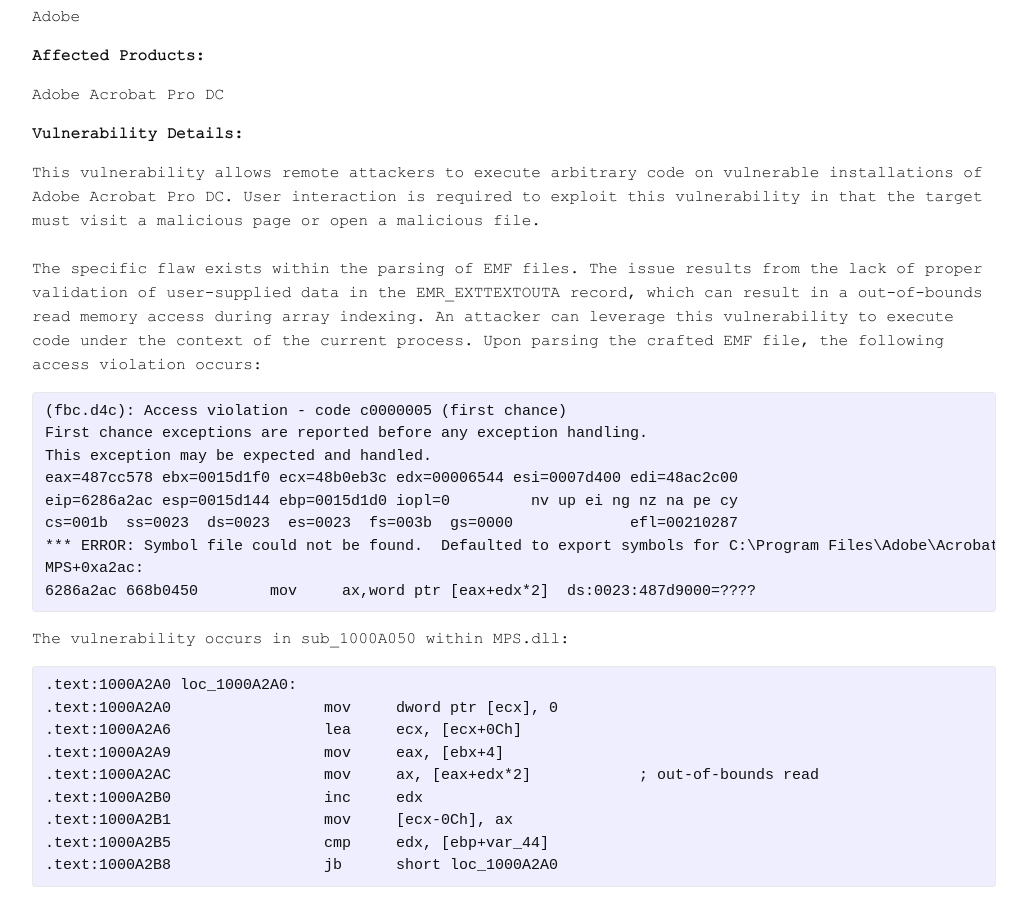
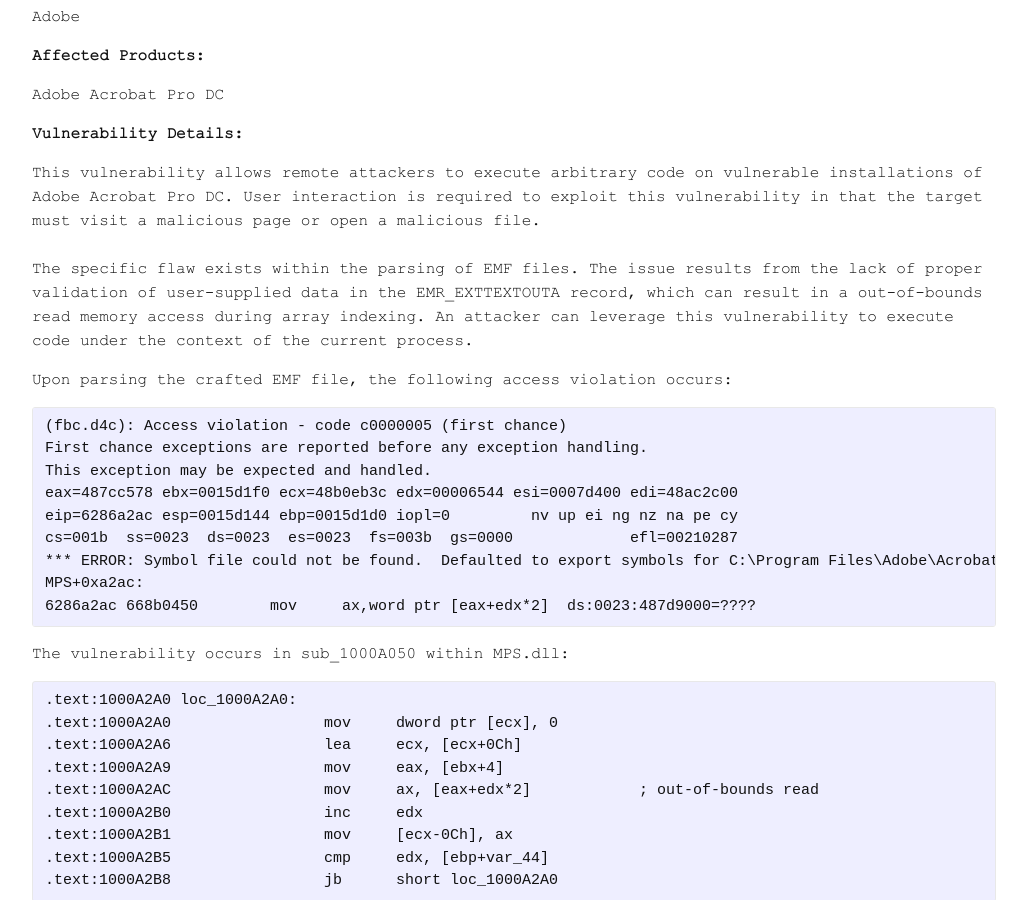
Before and after one commit to sourceincite/sourceincite.github.io, a Jekyll site: the page built from advisories/src-2017-0007.md, in a window 1280 px wide and 900 px high, scrolled down 442 px. Shown: the whole window, without its empty margins (126-1153 px from the left). Built offline with Jekyll 4.4.1, drawn with Linux system fonts in a browser that asks for light colours.

Commit message:
rebuild pages

```diff
--- a/advisories/src-2017-0007.md
+++ b/advisories/src-2017-0007.md
@@ -14,11 +14,11 @@
           ]
 credit: Steven Seeley of Source Incite
 body: |
- This vulnerability allows remote attackers to execute arbitrary code on vulnerable installations of Adobe Acrobat Pro DC. User interaction is required to exploit this vulnerability in that the target must visit a malicious page or open a malicious file.
+ <p class="cn">This vulnerability allows remote attackers to execute arbitrary code on vulnerable installations of Adobe Acrobat Pro DC. User interaction is required to exploit this vulnerability in that the target must visit a malicious page or open a malicious file.
  <br /><br />
- The specific flaw exists within the parsing of EMF files. The issue results from the lack of proper validation of user-supplied data in the EMR_EXTTEXTOUTA record, which can result in a out-of-bounds read memory access during array indexing. An attacker can leverage this vulnerability to execute code under the context of the current process.
+ The specific flaw exists within the parsing of EMF files. The issue results from the lack of proper validation of user-supplied data in the EMR_EXTTEXTOUTA record, which can result in a out-of-bounds read memory access during array indexing. An attacker can leverage this vulnerability to execute code under the context of the current process.</p>
 
- Upon parsing the crafted EMF file, the following access violation occurs:
+ <p>Upon parsing the crafted EMF file, the following access violation occurs:</p>
  <pre>
  (fbc.d4c): Access violation - code c0000005 (first chance)
  First chance exceptions are reported before any exception handling.
@@ -69,7 +69,7 @@
 </ul>
 {% endif %}
 **Vulnerability Details:**
-<p class="cn">{{page.body}}</p>
+{{page.body}}
 
 **Vendor Response:**
 
```
